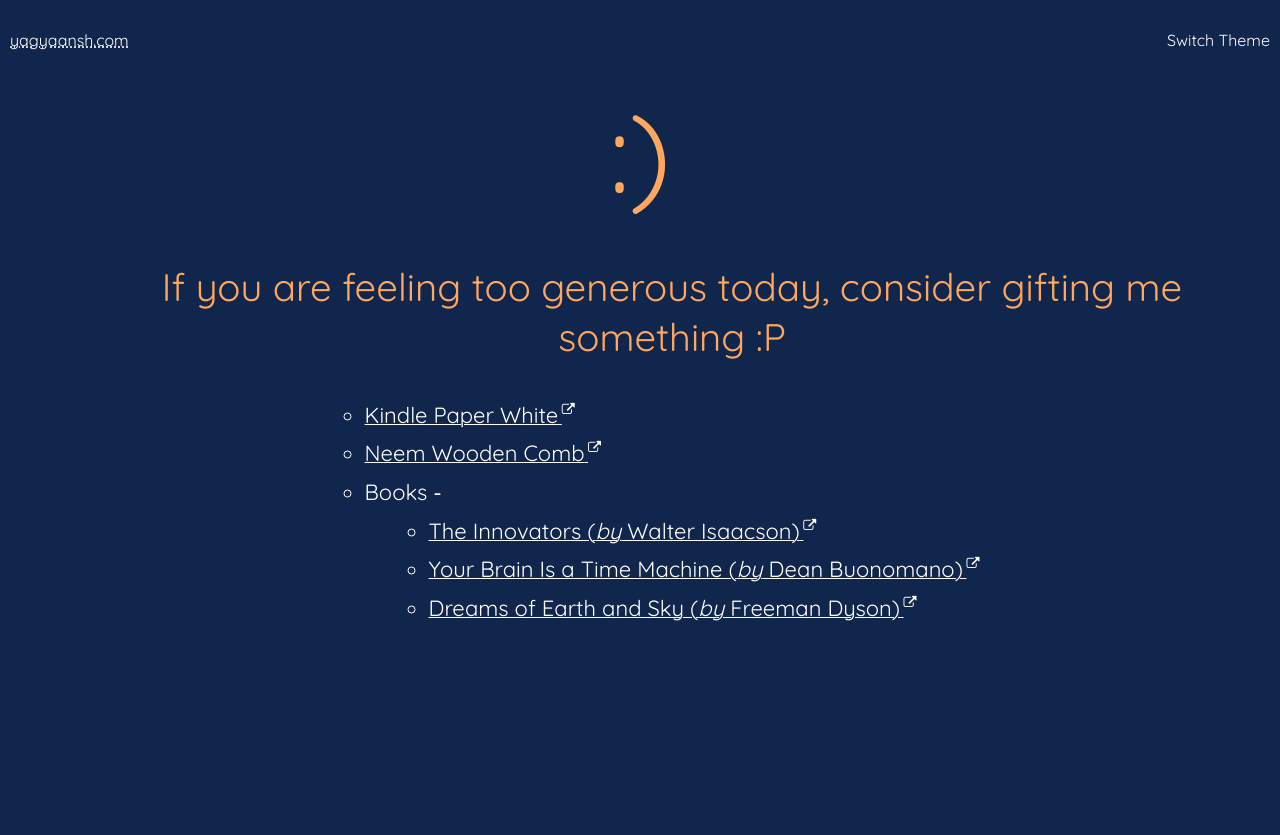
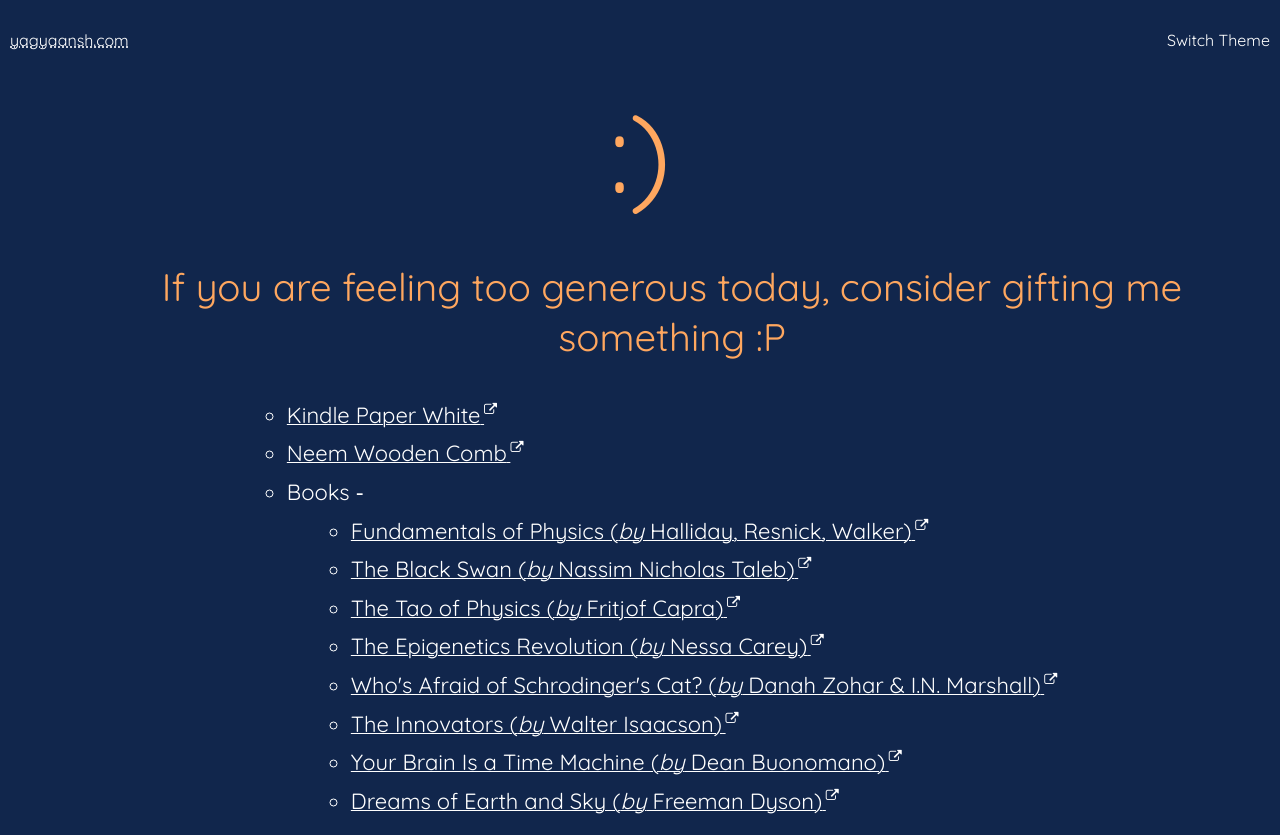
Before and after one commit to yagyaanshK/yagyaansh.com, a plain HTML site: page gift.html in a window 1280 px wide. Before the commit the page ends 800 px from the top, so only its background shows below. Drawn offline with Linux system fonts and the light colour scheme.

Commit message:
Update gift.html

```diff
--- a/gift.html
+++ b/gift.html
@@ -40,10 +40,11 @@
                 <li>Books &hyphen; </li>
                 <li class="sub-bullet">
                     <ul>
-                        <!-- <li><a href="https://www.amazon.in/gp/product/0141034599/ref=as_li_tl?ie=UTF8&tag=yagyaansh-21&camp=3638&creative=24630&linkCode=as2&creativeASIN=0141034599&linkId=7198723ae396194522b8d7d6f5922f3a" target="_blank">The Black Swan (<i>by</i> Nassim Nicholas Taleb)<sup>  <i class="fa fa-external-link fa_custom"></i></sup></a></li>
+                        <li><a href="https://www.amazon.in/gp/product/1118230647/ref=as_li_qf_asin_il_tl?ie=UTF8&tag=yagyaansh-21&creative=24630&linkCode=as2&creativeASIN=1118230647&linkId=ce131b505c149b0820124eba0d354376" target="_blank">Fundamentals of Physics (<i>by</i> Halliday, Resnick, Walker)<sup>  <i class="fa fa-external-link fa_custom"></i></sup></a></li>
+                        <li><a href="https://www.amazon.in/gp/product/0141034599/ref=as_li_tl?ie=UTF8&tag=yagyaansh-21&camp=3638&creative=24630&linkCode=as2&creativeASIN=0141034599&linkId=7198723ae396194522b8d7d6f5922f3a" target="_blank">The Black Swan (<i>by</i> Nassim Nicholas Taleb)<sup>  <i class="fa fa-external-link fa_custom"></i></sup></a></li>
                         <li><a href="https://www.amazon.in/gp/product/0007272928/ref=as_li_tl?ie=UTF8&tag=yagyaansh-21&camp=3638&creative=24630&linkCode=as2&creativeASIN=0007272928&linkId=61731d252d3cbfaabb2604724b126749" target="_blank">The Tao of Physics (<i>by</i> Fritjof Capra)<sup>  <i class="fa fa-external-link fa_custom"></i></sup></a></li>
                         <li><a href="https://www.amazon.in/gp/product/1848313470/ref=as_li_tl?ie=UTF8&tag=yagyaansh-21&camp=3638&creative=24630&linkCode=as2&creativeASIN=1848313470&linkId=dea8b7795c98362dd6b93ee8a3b463ca" target="_blank">The Epigenetics Revolution (<i>by</i> Nessa Carey)<sup>  <i class="fa fa-external-link fa_custom"></i></sup></a></li>
-                        <li><a href="https://www.amazon.in/gp/product/0747531927/ref=as_li_tl?ie=UTF8&tag=yagyaansh-21&camp=3638&creative=24630&linkCode=as2&creativeASIN=0747531927&linkId=0e90b7729c7f95362f03ef85ace0366b" target="_blank">Who's Afraid of Schrodinger's Cat? (<i>by</i> Danah Zohar &amp; I.N. Marshall)<sup>  <i class="fa fa-external-link fa_custom"></i></sup></a></li> -->
+                        <li><a href="https://www.amazon.in/gp/product/0747531927/ref=as_li_tl?ie=UTF8&tag=yagyaansh-21&camp=3638&creative=24630&linkCode=as2&creativeASIN=0747531927&linkId=0e90b7729c7f95362f03ef85ace0366b" target="_blank">Who's Afraid of Schrodinger's Cat? (<i>by</i> Danah Zohar &amp; I.N. Marshall)<sup>  <i class="fa fa-external-link fa_custom"></i></sup></a></li>
                         <li><a href="https://www.amazon.in/gp/product/1471138801/ref=as_li_tl?ie=UTF8&tag=yagyaansh-21&camp=3638&creative=24630&linkCode=as2&creativeASIN=1471138801&linkId=dcfb660be4b6439ef561a1dd11375d8e" target="_blank">The Innovators (<i>by</i> Walter Isaacson)<sup>  <i class="fa fa-external-link fa_custom"></i></sup></a></li>
                         <li><a href="https://www.amazon.in/gp/product/0393355608/ref=as_li_tl?ie=UTF8&tag=yagyaansh-21&camp=3638&creative=24630&linkCode=as2&creativeASIN=0393355608&linkId=c205da83de8841a8fabb7f710f360c47" target="_blank">Your Brain Is a Time Machine (<i>by</i> Dean Buonomano)<sup>  <i class="fa fa-external-link fa_custom"></i></sup></a></li>
                         <li><a href="https://www.amazon.in/gp/product/1590178548/ref=as_li_tl?ie=UTF8&tag=yagyaansh-21&camp=3638&creative=24630&linkCode=as2&creativeASIN=1590178548&linkId=9b53dca5b3009fddcdcf0d27a01cfa5c" target="_blank">Dreams of Earth and Sky (<i>by</i> Freeman Dyson)<sup>  <i class="fa fa-external-link fa_custom"></i></sup></a></li>
```
